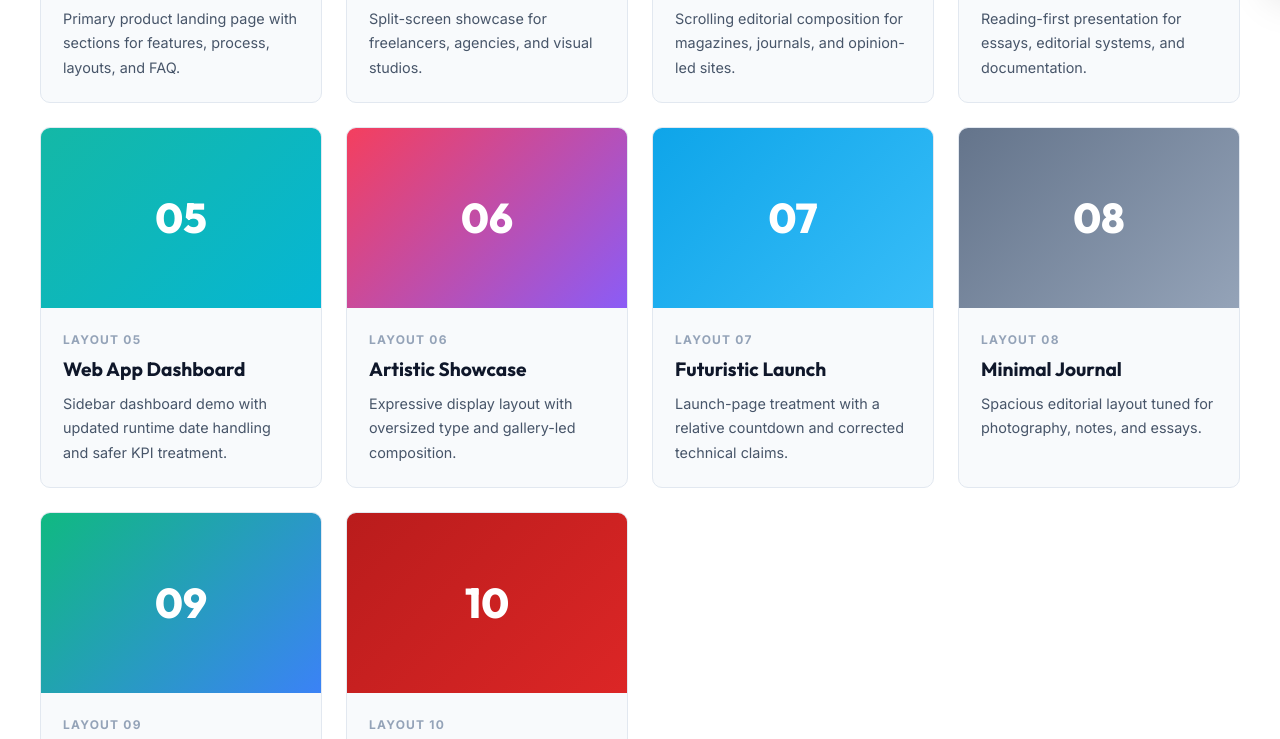
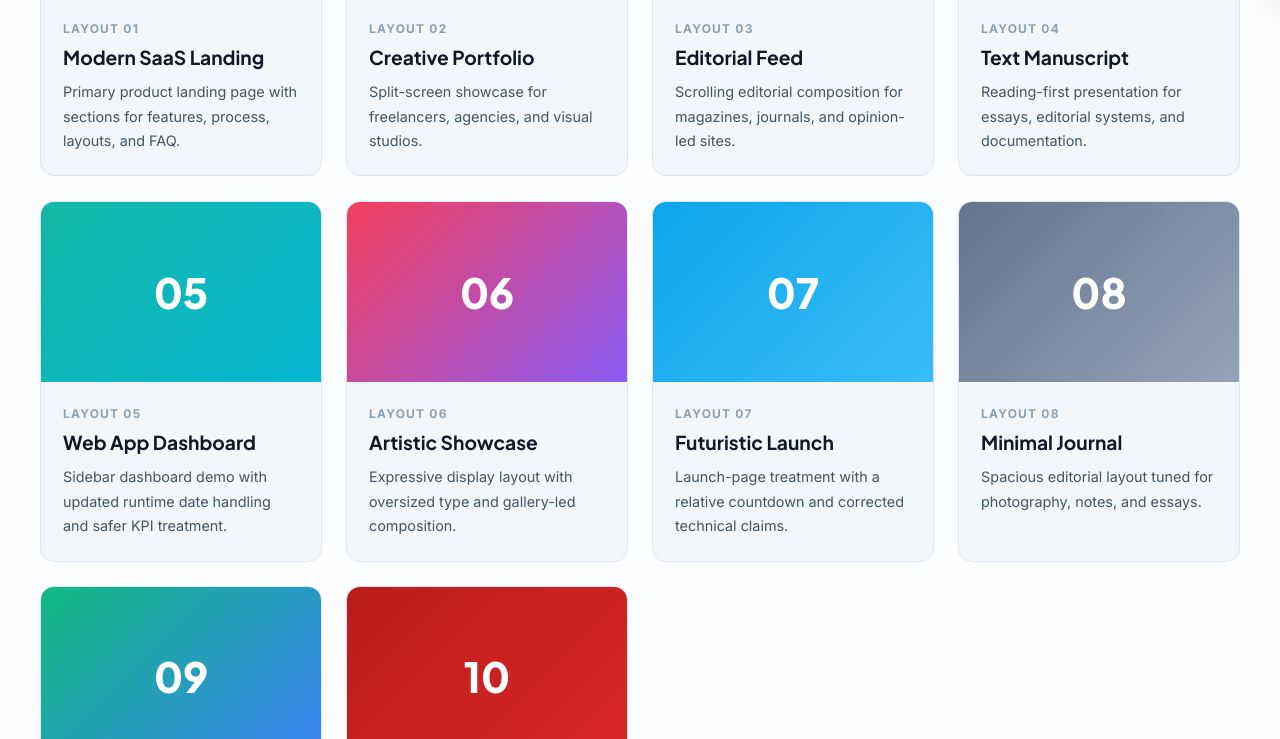
Before and after one commit to Abid-Al-Hossain/CodeSter_Theme_1, a website built with Vite: page index.html in a window 1280 px wide. Shown: the part 804-1543 px from the top of the page. Built offline with nearby package versions, Linux system fonts and the light colour scheme; a web font is replaced by a local one.

Commit message:
Refine modern minimalist and liquid eras

```diff
--- a/src/customizer.js
+++ b/src/customizer.js
@@ -31,11 +31,11 @@
 
 const DEFAULT_COLORS = {
   primary: '#2563eb',
-  secondary: '#6366f1',
-  accent: '#38bdf8',
-  bg: '#ffffff',
-  bg2: '#f8fafc',
-  surface: '#f8fafc',
+  secondary: '#14b8a6',
+  accent: '#60a5fa',
+  bg: '#fbfdff',
+  bg2: '#f3f7fb',
+  surface: '#f3f7fb',
   text: '#0f172a',
 }
 
@@ -247,7 +247,7 @@
   open: false,
   activeTab: 'era',
   era: 'modern',
-  fonts: { heading: 'Outfit', body: 'Inter', mono: 'JetBrains Mono', accent: 'Syne' },
+  fonts: { heading: 'Plus Jakarta Sans', body: 'Inter', mono: 'JetBrains Mono', accent: 'Space Grotesk' },
   colors: { ...DEFAULT_COLORS },
   hasCustomFonts: false,
   hasCustomColors: false,
@@ -419,7 +419,7 @@
     this.hasCustomColors = false
     this.activePalette = ''
     this.colors = { ...DEFAULT_COLORS }
-    this.fonts = { heading: 'Outfit', body: 'Inter', mono: 'JetBrains Mono', accent: 'Syne' }
+    this.fonts = { heading: 'Plus Jakarta Sans', body: 'Inter', mono: 'JetBrains Mono', accent: 'Space Grotesk' }
 
     document.documentElement.removeAttribute('style')
     document.documentElement.setAttribute('data-era', 'modern')
--- a/src/fonts.js
+++ b/src/fonts.js
@@ -56,16 +56,16 @@
  * Preload fonts for the active era
  */
 export const ERA_DEFAULT_FONTS = {
-  modern:     { heading: 'Outfit', body: 'Inter', mono: 'JetBrains Mono', accent: 'Syne' },
+  modern:     { heading: 'Plus Jakarta Sans', body: 'Inter', mono: 'JetBrains Mono', accent: 'Space Grotesk' },
   gothic:     { heading: 'Cinzel', body: 'Crimson Pro', mono: 'UnifrakturMaguntia', accent: 'UnifrakturMaguntia' },
   futuristic: { heading: 'Space Grotesk', body: 'Plus Jakarta Sans', mono: 'Space Mono', accent: 'Orbitron' },
   retro:      { heading: 'Playfair Display', body: 'Crimson Pro', mono: 'Inconsolata', accent: 'EB Garamond' },
   cyberpunk:  { heading: 'Orbitron', body: 'Tektur', mono: 'Space Mono', accent: 'Audiowide' },
   brutalist:  { heading: 'Archivo Black', body: 'Barlow Condensed', mono: 'Fira Code', accent: 'Oswald' },
-  minimalist: { heading: 'Outfit', body: 'Inter', mono: 'DM Mono', accent: 'Syne' },
+  minimalist: { heading: 'Work Sans', body: 'Inter', mono: 'DM Mono', accent: 'Work Sans' },
   eco:        { heading: 'Sora', body: 'DM Sans', mono: 'Source Code Pro', accent: 'Nunito' },
   corporate:  { heading: 'Manrope', body: 'Inter', mono: 'IBM Plex Mono', accent: 'Work Sans' },
   artistic:   { heading: 'Unbounded', body: 'Syne', mono: 'Fira Code', accent: 'Anton' },
   apocalyptic:{ heading: 'UnifrakturMaguntia', body: 'Fira Code', mono: 'Space Mono', accent: 'Almendra' },
-  liquid:     { heading: 'Outfit', body: 'Inter', mono: 'DM Mono', accent: 'Syne' }
+  liquid:     { heading: 'Lexend', body: 'DM Sans', mono: 'DM Mono', accent: 'Readex Pro' }
 }
--- a/src/style.css
+++ b/src/style.css
@@ -19,31 +19,31 @@
 /* ── Default Theme Tokens (Modern Era) ────────────────────── */
 :root {
   /* Colors */
-  --color-bg:         #ffffff;
-  --color-bg-2:       #f8fafc;
-  --color-bg-3:       #f1f5f9;
-  --color-surface:    rgba(255, 255, 255, 0.75);
+  --color-bg:         #fbfdff;
+  --color-bg-2:       #f3f7fb;
+  --color-bg-3:       #e8eef6;
+  --color-surface:    rgba(255, 255, 255, 0.82);
   --color-primary:    #2563eb;
   --color-primary-2:  #1d4ed8;
-  --color-secondary:  #6366f1;
-  --color-accent:     #38bdf8;
+  --color-secondary:  #14b8a6;
+  --color-accent:     #60a5fa;
   --color-text:       #0f172a;
-  --color-text-2:     #475569;
-  --color-text-3:     #94a3b8;
-  --color-border:     #e2e8f0;
-  --color-border-2:   #cbd5e1;
+  --color-text-2:     #425466;
+  --color-text-3:     #8aa0b5;
+  --color-border:     #dde7f1;
+  --color-border-2:   #c5d4e5;
 
   /* Typography */
-  --font-heading:  'Outfit', sans-serif;
+  --font-heading:  'Plus Jakarta Sans', sans-serif;
   --font-body:     'Inter', sans-serif;
   --font-mono:     'JetBrains Mono', monospace;
-  --font-accent:   'Syne', sans-serif;
+  --font-accent:   'Space Grotesk', sans-serif;
 
   /* Shape */
-  --radius-sm:  4px;
-  --radius-md:  10px;
-  --radius-lg:  20px;
-  --radius-xl:  32px;
+  --radius-sm:  8px;
+  --radius-md:  14px;
+  --radius-lg:  24px;
+  --radius-xl:  40px;
   --radius-full: 9999px;
 
   /* Transition */
@@ -53,10 +53,10 @@
   /* Effects */
   --blur-glass:      16px;
   --border-w:        1px;
-  --shadow-sm:       0 1px 3px rgba(0,0,0,0.06), 0 1px 2px rgba(0,0,0,0.04);
-  --shadow-md:       0 4px 16px rgba(0,0,0,0.08);
-  --shadow-lg:       0 16px 48px rgba(0,0,0,0.12);
-  --shadow-glow:     0 0 40px rgba(37, 99, 235, 0.3);
+  --shadow-sm:       0 2px 6px rgba(15,23,42,0.05), 0 1px 2px rgba(15,23,42,0.04);
+  --shadow-md:       0 10px 28px rgba(15,23,42,0.08);
+  --shadow-lg:       0 20px 60px rgba(15,23,42,0.12);
+  --shadow-glow:     0 0 48px rgba(37, 99, 235, 0.18);
 }
 
 /* ── GOTHIC ERA ─────────────────────────────────────────── */
@@ -197,23 +197,23 @@
 
 /* ── MINIMALIST ERA ─────────────────────────────────────── */
 [data-era="minimalist"] {
-  --color-bg:        #ffffff;
-  --color-bg-2:      #fafafa;
-  --color-bg-3:      #f5f5f5;
-  --color-surface:   rgba(255,255,255,0.98);
-  --color-primary:   #000000;
-  --color-primary-2: #111111;
-  --color-secondary: #444444;
-  --color-accent:    #888888;
-  --color-text:      #000000;
-  --color-text-2:    #555555;
-  --color-text-3:    #999999;
-  --color-border:    #e5e5e5;
-  --color-border-2:  #cccccc;
-  --font-heading:    'Outfit', sans-serif;
+  --color-bg:        #fcfcfb;
+  --color-bg-2:      #f7f7f5;
+  --color-bg-3:      #efefec;
+  --color-surface:   rgba(252,252,251,0.92);
+  --color-primary:   #111111;
+  --color-primary-2: #000000;
+  --color-secondary: #5f5f5a;
+  --color-accent:    #a8a29e;
+  --color-text:      #111111;
+  --color-text-2:    #5b5b56;
+  --color-text-3:    #979792;
+  --color-border:    #e8e7e3;
+  --color-border-2:  #d7d5cf;
+  --font-heading:    'Work Sans', sans-serif;
   --font-body:       'Inter', sans-serif;
   --font-mono:       'DM Mono', monospace;
-  --font-accent:     'Syne', sans-serif;
+  --font-accent:     'Work Sans', sans-serif;
   --radius-sm:       0px;
   --radius-md:       0px;
   --radius-lg:       0px;
@@ -335,30 +335,31 @@
 
 /* ── LIQUID ERA (Shiny / Fluid) ────────────────────────── */
 [data-era="liquid"] {
-  --color-bg:        #e0f2fe;
-  --color-bg-2:      #bae6fd;
-  --color-bg-3:      #7dd3fc;
-  --color-surface:   rgba(224,242,254,0.65);
-  --color-primary:   #0284c7;
-  --color-primary-2: #0369a1;
-  --color-secondary: #8b5cf6;
-  --color-accent:    #06b6d4;
-  --color-text:      #082f49;
-  --color-text-2:    #0c4a6e;
-  --color-text-3:    #0284c7;
-  --color-border:    rgba(255,255,255,0.7);
-  --color-border-2:  rgba(255,255,255,0.4);
-  --font-heading:    'Outfit', sans-serif;
-  --font-body:       'Inter', sans-serif;
+  --color-bg:        #e9fdff;
+  --color-bg-2:      #caf7ff;
+  --color-bg-3:      #9ee9ff;
+  --color-surface:   rgba(255,255,255,0.4);
+  --color-primary:   #00a6fb;
+  --color-primary-2: #0086d1;
+  --color-secondary: #7c3aed;
+  --color-accent:    #2dd4bf;
+  --color-text:      #083344;
+  --color-text-2:    #0f5b75;
+  --color-text-3:    #2993b8;
+  --color-border:    rgba(255,255,255,0.86);
+  --color-border-2:  rgba(0,166,251,0.3);
+  --font-heading:    'Lexend', sans-serif;
+  --font-body:       'DM Sans', sans-serif;
   --font-mono:       'DM Mono', monospace;
-  --font-accent:     'Syne', sans-serif;
-  --radius-sm:       16px;
-  --radius-md:       32px;
-  --radius-lg:       48px;
+  --font-accent:     'Readex Pro', sans-serif;
+  --radius-sm:       18px;
+  --radius-md:       38px;
+  --radius-lg:       60px;
   --radius-xl:       9999px;
-  --border-w:        2px;
-  --shadow-md:       0 8px 32px rgba(2,132,199,0.15);
-  --shadow-glow:     0 0 80px rgba(2,132,199,0.25);
+  --blur-glass:      28px;
+  --border-w:        1px;
+  --shadow-md:       0 14px 40px rgba(0,166,251,0.14);
+  --shadow-glow:     0 0 96px rgba(0,166,251,0.22);
 }
 
 /* ============================================================
```
